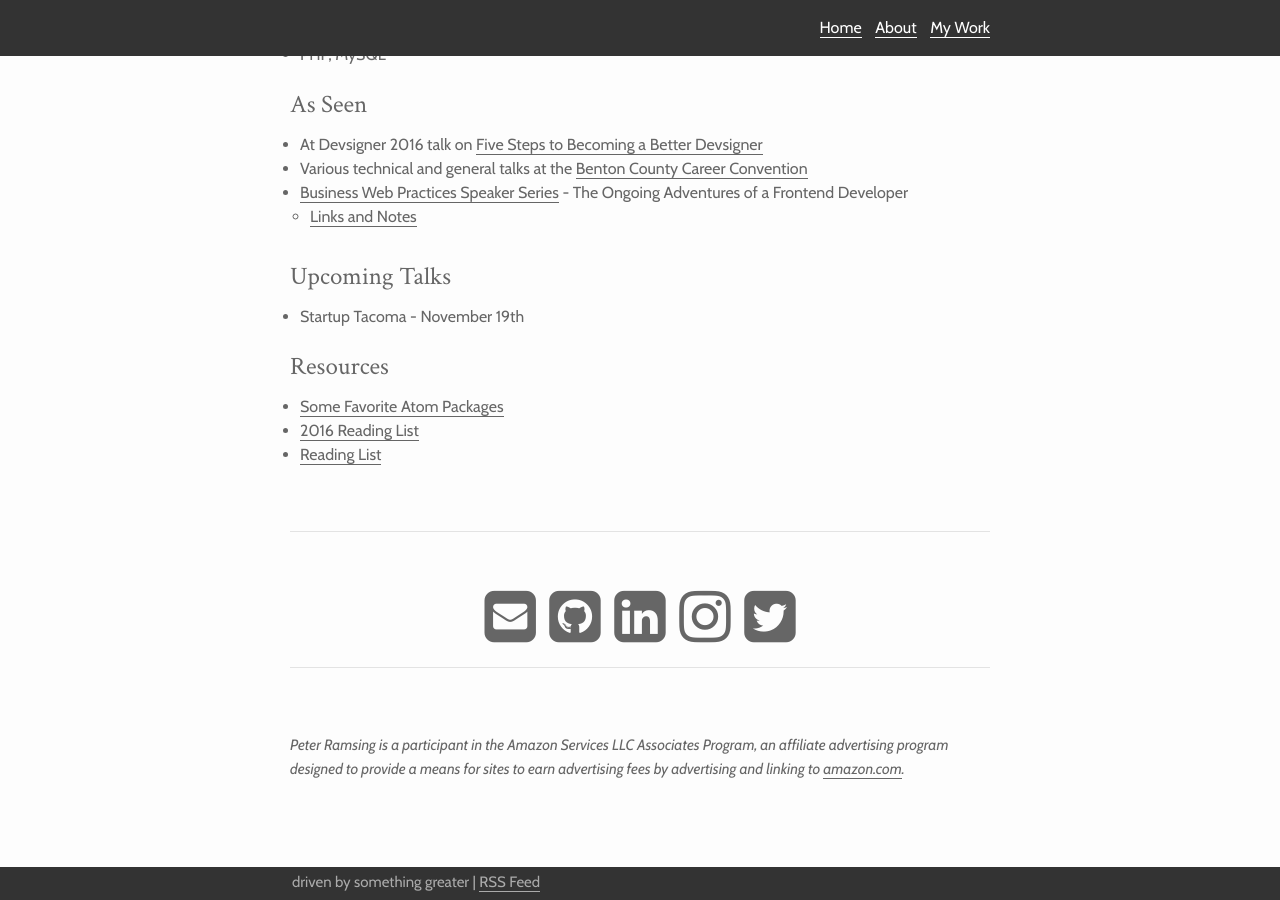
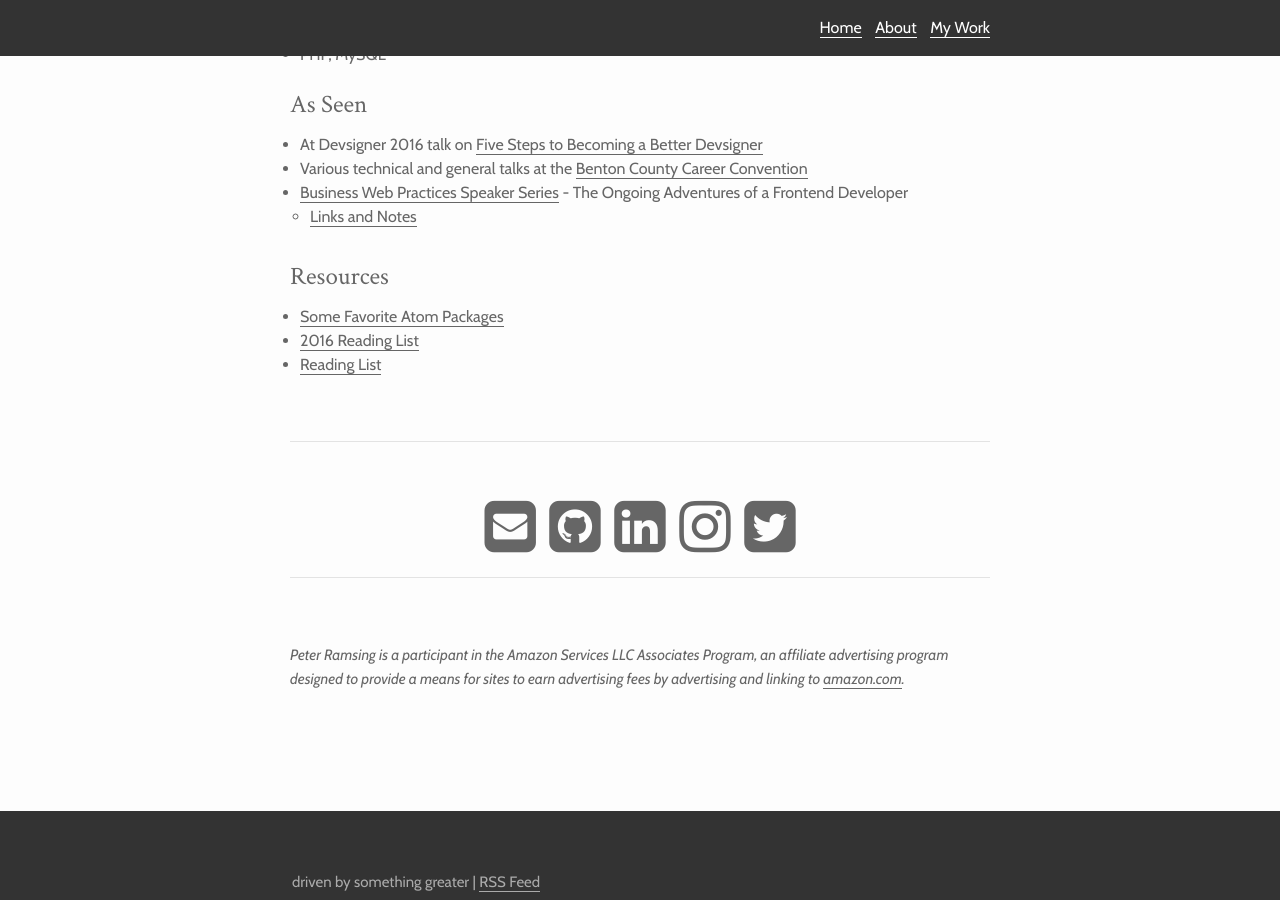
Before and after one commit to peterramsing/personal-site, a Jekyll site: the page built from about.md, in a window 1280 px wide and 900 px high, scrolled down 1415 px. Built offline with Jekyll 4.4.1, drawn with Linux system fonts in a browser that asks for light colours; nearby versions of some CDN libraries.

Commit message:
Removes canceled talk

```diff
--- a/about.md
+++ b/about.md
@@ -65,9 +65,6 @@ As a maintainer of the largest grid framework for PostCSS, LostGrid, I also have
   * [Links and Notes](/the-ongoing-adventures-of-a-frontend-developer)
 
 
-## Upcoming Talks
-* Startup Tacoma - November 19th
-
 ## Resources
 * [Some Favorite Atom Packages](https://gist.github.com/peterramsing/37fb6c981f89b59ac840c9a675b06fb0)
 * [2016 Reading List](https://github.com/peterramsing/planning-goals/blob/master/reading/2016-articles.md)
```
